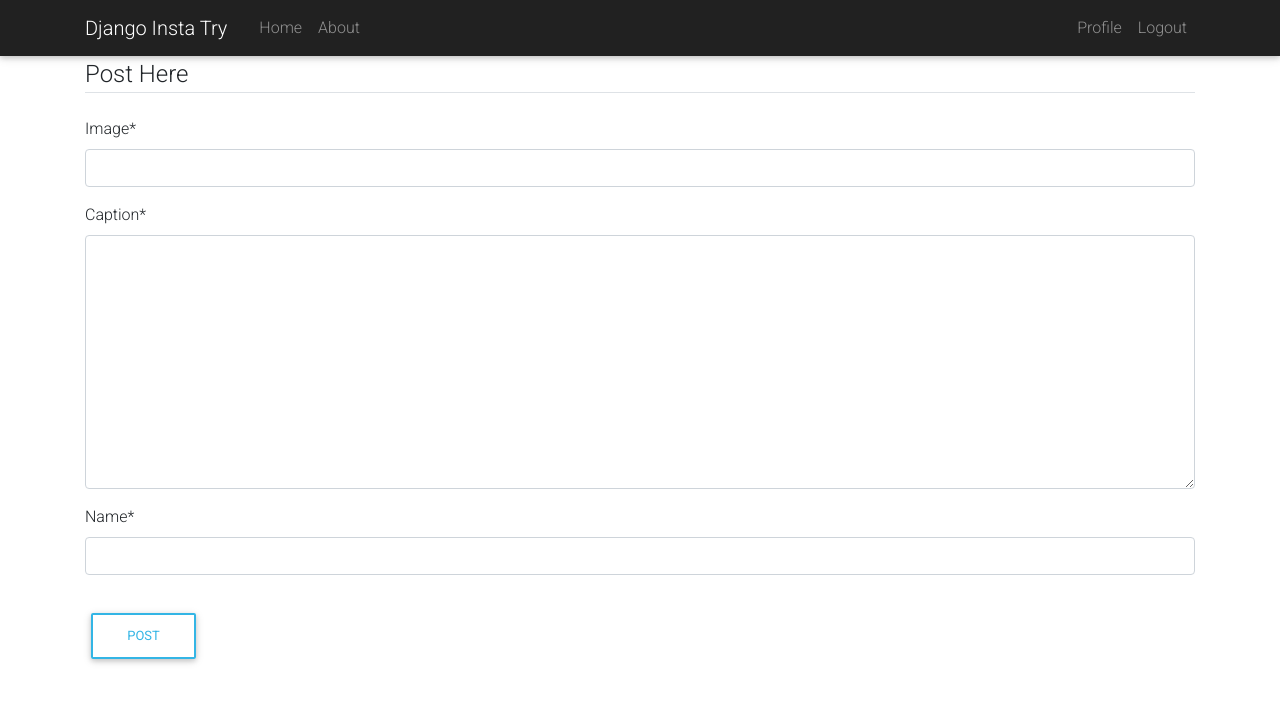
After one commit to sawe-daisy/insta-try, a Django app: page /post/new/ in a window 1280 px wide. The commit adds this page. Shown: the top 703 px of the page. Run offline with Django 3.2, Linux system fonts and the light colour scheme; the visitor is signed in with stand-in values (Sample User, id 1); some libraries are stand-ins or nearby versions.

```diff
--- a/gram/models.py
+++ b/gram/models.py
@@ -2,6 +2,7 @@ from django.db import models
 from cloudinary.models import CloudinaryField
 from django.contrib.auth.models import User
 from PIL import Image
+from django.urls import reverse
 
 # Create your models here.
 
@@ -22,7 +23,11 @@ class Profile(models.Model):
         #     img.thumbnail(output_size)
         #     img.save(self.prof_pic.path)
 
+class Comments(models.Model):
+    comment = models.CharField(max_length = 500)
 
+    def __str__(self):
+        return self.comment
 class Image(models.Model):
     image= CloudinaryField('image')
     author= models.ForeignKey(Profile, on_delete=models.CASCADE)
@@ -32,3 +37,11 @@ class Image(models.Model):
 
     def __str__(self):
         return self.name
+
+    def get_absolute_url(self):
+        return reverse('post-detail', kwargs={'pk':self.pk})
+
+class Comment(models.Model):
+    user_id= models.ForeignKey(Profile, on_delete=models.CASCADE)
+    comment=models.CharField(max_length=200)
+    image_id=models.ForeignKey(Image,on_delete=models.CASCADE)
--- a/gram/templates/base.html
+++ b/gram/templates/base.html
@@ -33,7 +33,7 @@
             <div class="collapse navbar-collapse" id="navbarToggle">
               <div class="navbar-nav mr-auto">
                 <a class="nav-item nav-link" href="{% url 'gram-landing' %}">Home</a>
-                <a class="nav-item nav-link" href="#">About</a>
+                <a class="nav-item nav-link" href="{% url 'about' %}">About</a>
               </div>
               <!-- Navbar Right Side -->
               <div class="navbar-nav">
--- /dev/null
+++ b/gram/templates/posts/postForm.html
@@ -0,0 +1,16 @@
+{% extends "base.html" %}
+{% load crispy_forms_tags %}
+{% block content %}
+    <div class="content-section">
+        <form method="POST" enctype="multipart/form-data">
+            {% csrf_token %}
+            <fieldset class="form-group">
+                <legend class="border-bottom mb-4">Post Here</legend>
+                {{form|crispy }}
+            </fieldset>
+           <div class="form-group">
+               <button class="btn btn-outline-info" type="submit">post</button>
+           </div>
+        </form>
+    </div>
+{% endblock %}
--- a/gram/urls.py
+++ b/gram/urls.py
@@ -3,13 +3,20 @@ from django.urls import path, re_path
 from django.contrib.auth import views as auth_views
 from django.conf import settings
 from django.conf.urls.static import static
+from .views import (PostListView, PostDetailView,
+    PostCreateView, PostUpdateView, PostDeleteView)
 
 urlpatterns = [
-    path('', views.index, name='gram-landing'),
+    path('', PostListView.as_view(), name='gram-landing'),
+    path('post/<int:pk>/', PostDetailView.as_view(), name='post-detail'),
+    path('post/new/', PostCreateView.as_view(), name='post-create'),
+    path('post/<int:pk>/update/', PostUpdateView.as_view(), name='post-update'),
+    path('post/<int:pk>/delete/', PostDeleteView.as_view(), name='post-delete'),
     path('login/', auth_views.LoginView.as_view(template_name='users/login.html'), name='login'),
     path('logout/', auth_views.LogoutView.as_view(template_name='users/logout.html'), name='logout'),
     path('register/',views.register, name='registration'),
     path('profile/',views.profile, name='profile'),
+    path('about/',views.about, name='about'),
 ]
 
 if settings.DEBUG:
--- a/gram/views.py
+++ b/gram/views.py
@@ -3,7 +3,7 @@ from .models import Image, Profile
 from django.http import HttpRequest
 from django.contrib.auth.forms import UserCreationForm
 from django.contrib import messages
-from .forms import RegistrationForm, ProfileForm,ProfileUpdateForm, UserUpdateForm
+from .forms import RegistrationForm, ProfileForm,ProfileUpdateForm, UserUpdateForm, ImageUploadForm
 from django.contrib.auth.decorators import login_required
 from django.contrib.auth.mixins import LoginRequiredMixin, UserPassesTestMixin
 from django.views.generic import (
@@ -15,13 +15,6 @@ from django.views.generic import (
 )
 
 # Create your views here.
-def index(request):
-    context={
-        'post':Image.objects.all()
-    }
-
-    return render(request, 'index.html', context)
-
 def register(request):
     if request.method=="POST":
         form=RegistrationForm(request.POST)
@@ -67,30 +60,36 @@ def profile(request):
 
     return render(request, 'users/profile.html', context)
 
+def index(request):
+    context={
+        'posts':Image.objects.all()
+    }
 
+    return render(request, 'index.html', context)
 class PostListView(ListView):
     model = Image
-    template_name = 'index.html'  # <app>/<model>_<viewtype>.html
+    template_name = 'index.html'
     context_object_name = 'posts'
     ordering = ['-pub_date']
 
 
 class PostDetailView(DetailView):
     model = Image
+    template_name= 'posts/image_detail.html'
 
 
 class PostCreateView(LoginRequiredMixin, CreateView):
     model = Image
-    fields = ['title', 'content']
-
+    fields = ['image', 'caption', 'name']
+    template_name='posts/postForm.html'
     def form_valid(self, form):
-        form.instance.author = self.request.user
+        form.instance.author = self.request.user.profile
         return super().form_valid(form)
 
 
 class PostUpdateView(LoginRequiredMixin, UserPassesTestMixin, UpdateView):
     model = Image
-    fields = ['title', 'content']
+    fields = ['image', 'caption']
 
     def form_valid(self, form):
         form.instance.author = self.request.user
```
Also changed, not shown: gram/templates/index.html (+14 -5 lines), gram/templates/posts/image_detail.html (added, +20 -0 lines), gram/migrations/0001_initial.py, gram/migrations/0002_auto_20201121_1151.py (deleted), gram/migrations/0002_comment_comments.py (added), gram/migrations/0003_auto_20201122_1731.py (added), gram/migrations/0003_remove_profile_username.py (deleted), gram/migrations/0004_auto_20201122_0959.py (deleted), gram/migrations/0005_remove_profile_email.py (deleted), gram/migrations/0006_auto_20201122_1103.py (deleted), gram/migrations/0007_auto_20201122_1300.py (deleted), gram/templates/posts/delete.html (added).
